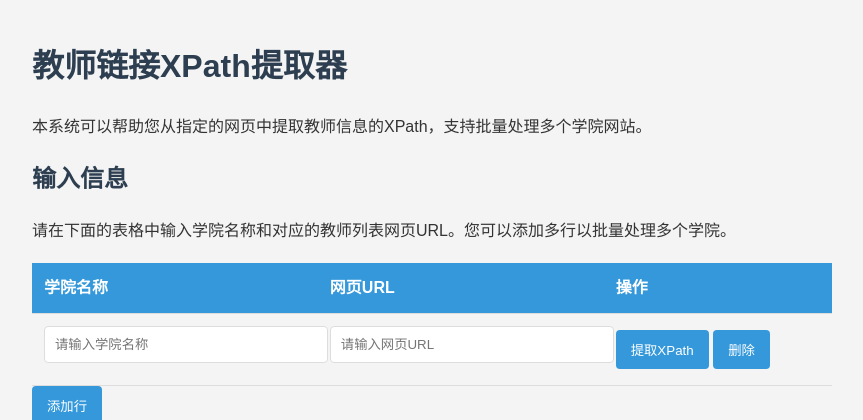
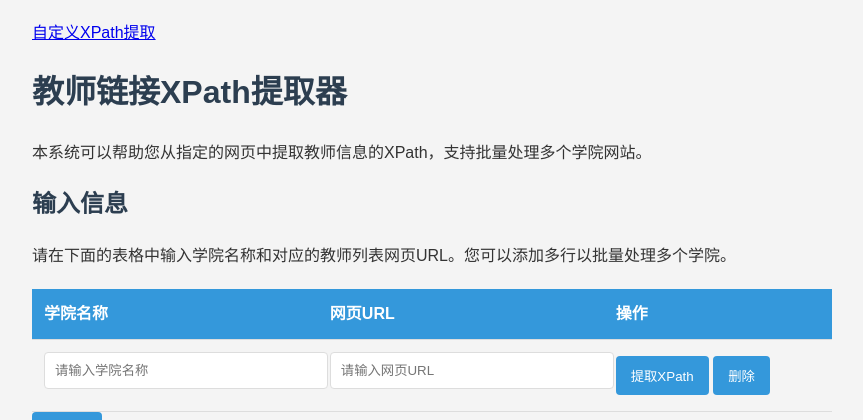
Before and after one commit to JarvisNJiang/teacher_info_scraper, a Flask app: page / in a window 1280 px wide. Shown: the top 420 px of the page, without its empty margins (208-1071 px from the left). Run offline with Flask 3, Linux system fonts and the light colour scheme; some libraries are stand-ins or nearby versions.

Commit message:
v0.3.2 : 增加手动输入xpath

```diff
--- a/src/main.py
+++ b/src/main.py
@@ -2,9 +2,13 @@ from flask import Flask
 from src.config import Config
 from .routes import main as main_blueprint
 import logging
+import os
 
 def create_app():
-    app = Flask(__name__)
+    template_dir = os.path.abspath(os.path.dirname(__file__))
+    template_dir = os.path.join(template_dir, 'templates')
+
+    app = Flask(__name__, template_folder=template_dir)
     app.config.from_object(Config)
 
     # 设置日志
@@ -18,4 +22,4 @@ def create_app():
 app = create_app()
 
 if __name__ == '__main__':
-    app.run()
+    app.run(debug=True)
--- a/src/routes.py
+++ b/src/routes.py
@@ -11,6 +11,24 @@ import json
 import os
 import logging
 from functools import wraps
+import requests
+from urllib.parse import urljoin
+import json
+from flask import jsonify, Response, stream_with_context
+from lxml import etree
+from flask import current_app, jsonify, request, Response, stream_with_context
+from . import main
+from selenium import webdriver
+from selenium.webdriver.chrome.service import Service
+from selenium.webdriver.chrome.options import Options
+from selenium.webdriver.common.by import By
+from selenium.webdriver.support.ui import WebDriverWait
+from selenium.webdriver.support import expected_conditions as EC
+from webdriver_manager.chrome import ChromeDriverManager
+import json
+import time
+from urllib.parse import urljoin
+
 
 main = Blueprint('main', __name__)
 
@@ -126,3 +144,68 @@ def process_all():
         yield "event: done\ndata: Processing completed\n\n"
 
     return Response(stream_with_context(generate()), content_type='text/event-stream')
+
+@main.route('/extract_custom', methods=['POST'])
+def extract_custom_xpath():
+    current_app.logger.info("Starting extract_custom_xpath function")
+    data = request.json
+    current_app.logger.info(f"Received data: {data}")
+
+    url = data.get('url')
+    institute_name = data.get('instituteName')
+    custom_xpath = data.get('xpath')
+
+    current_app.logger.info(f"Parsed request: URL={url}, Institute={institute_name}, XPath={custom_xpath}")
+
+    if not url or not institute_name or not custom_xpath:
+        current_app.logger.error("Missing required parameters")
+        return jsonify({"error": "All parameters (URL, institute name, and XPath) are required"}), 400
+
+    def generate():
+        chrome_options = Options()
+        chrome_options.add_argument("--headless")
+        chrome_options.add_argument("--no-sandbox")
+        chrome_options.add_argument("--disable-dev-shm-usage")
+
+        try:
+            driver = webdriver.Chrome(service=Service(ChromeDriverManager().install()), options=chrome_options)
+            current_app.logger.info(f"Sending GET request to {url}")
+            driver.get(url)
+
+            # 等待 XPath 元素加载
+            elements = WebDriverWait(driver, 10).until(
+                EC.presence_of_all_elements_located((By.XPATH, custom_xpath))
+            )
+
+            current_app.logger.info(f"Found {len(elements)} elements matching the XPath")
+
+            if not elements:
+                current_app.logger.warning("No elements found matching the XPath")
+                yield f"data: {json.dumps({'error': 'No elements found matching the XPath'})}\n\n"
+                return
+
+            teachers_info = []
+            for i, element in enumerate(elements):
+                try:
+                    name = element.text.strip()
+                    href = element.get_attribute('href')
+                    teachers_info.append({'name': name, 'url': href})
+                    yield f"data: {json.dumps({'progress': (i + 1) / len(elements) * 100})}\n\n"
+                except Exception as e:
+                    current_app.logger.error(f"Error processing element {i+1}: {str(e)}", exc_info=True)
+                    yield f"data: {json.dumps({'error': f'Error processing element {i+1}: {str(e)}'})}\n\n"
+
+            yield f"data: {json.dumps({'teachers_info': teachers_info})}\n\n"
+            current_app.logger.info("Extraction completed successfully")
+        except Exception as e:
+            current_app.logger.error(f"Unexpected error: {str(e)}", exc_info=True)
+            yield f"data: {json.dumps({'error': f'Unexpected error: {str(e)}'})}\n\n"
+        finally:
+            driver.quit()
+
+    current_app.logger.info("Finished extract_custom_xpath function")
+    return Response(stream_with_context(generate()), content_type='text/event-stream')
+
+@main.route('/custom_xpath')
+def custom_xpath():
+    return render_template('custom_xpath.html')
--- a/src/templates/index.html
+++ b/src/templates/index.html
@@ -8,6 +8,7 @@
         <script src="https://cdnjs.cloudflare.com/ajax/libs/xlsx/0.17.0/xlsx.full.min.js"></script>
     </head>
     <body>
+        <a href="{{ url_for('main.custom_xpath') }}">自定义XPath提取</a>
         <div class="container">
             <h1>教师链接XPath提取器</h1>
             <p class="description">本系统可以帮助您从指定的网页中提取教师信息的XPath，支持批量处理多个学院网站。</p>
--- a/version.py
+++ b/version.py
@@ -1,2 +1,2 @@
 # version.py
-__version__ = "0.3.0"
+__version__ = "0.3.2"
```
Also changed, not shown: CHANGELOG.md, README.md, 1 other file.
